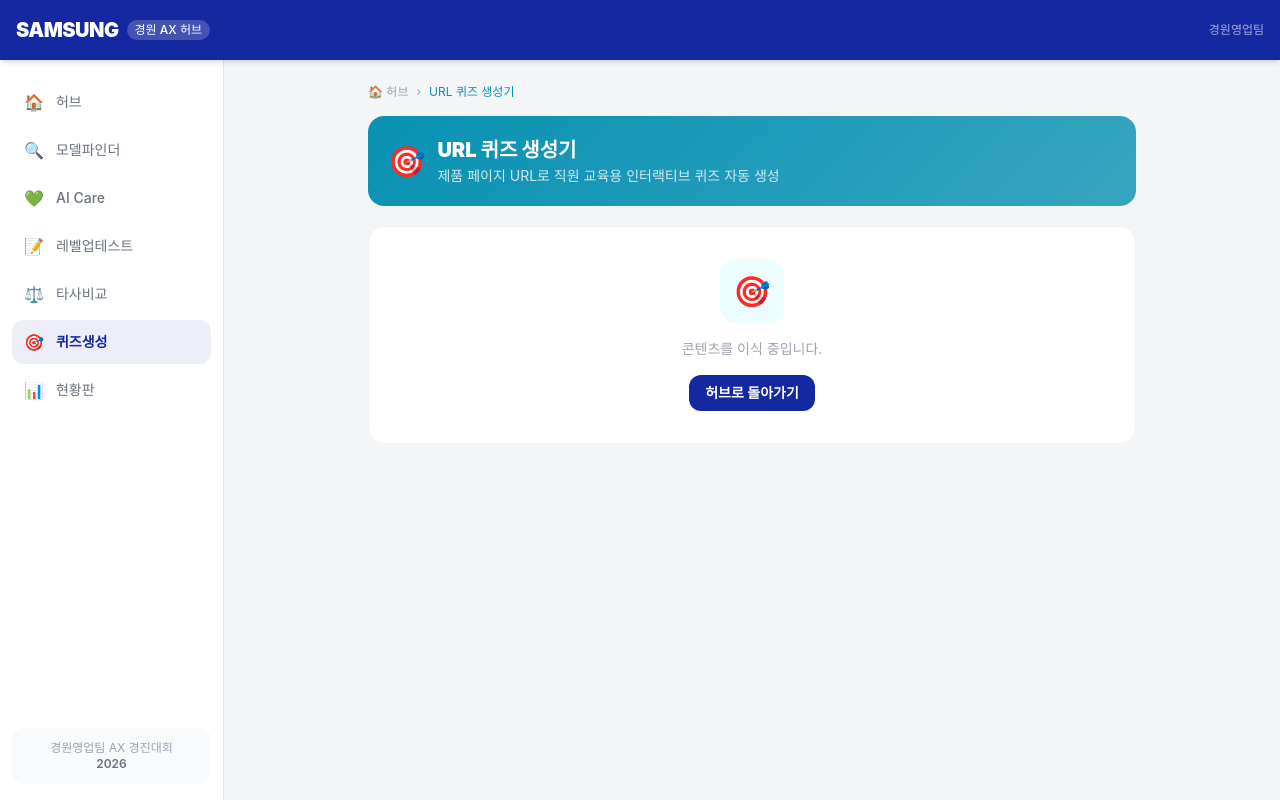
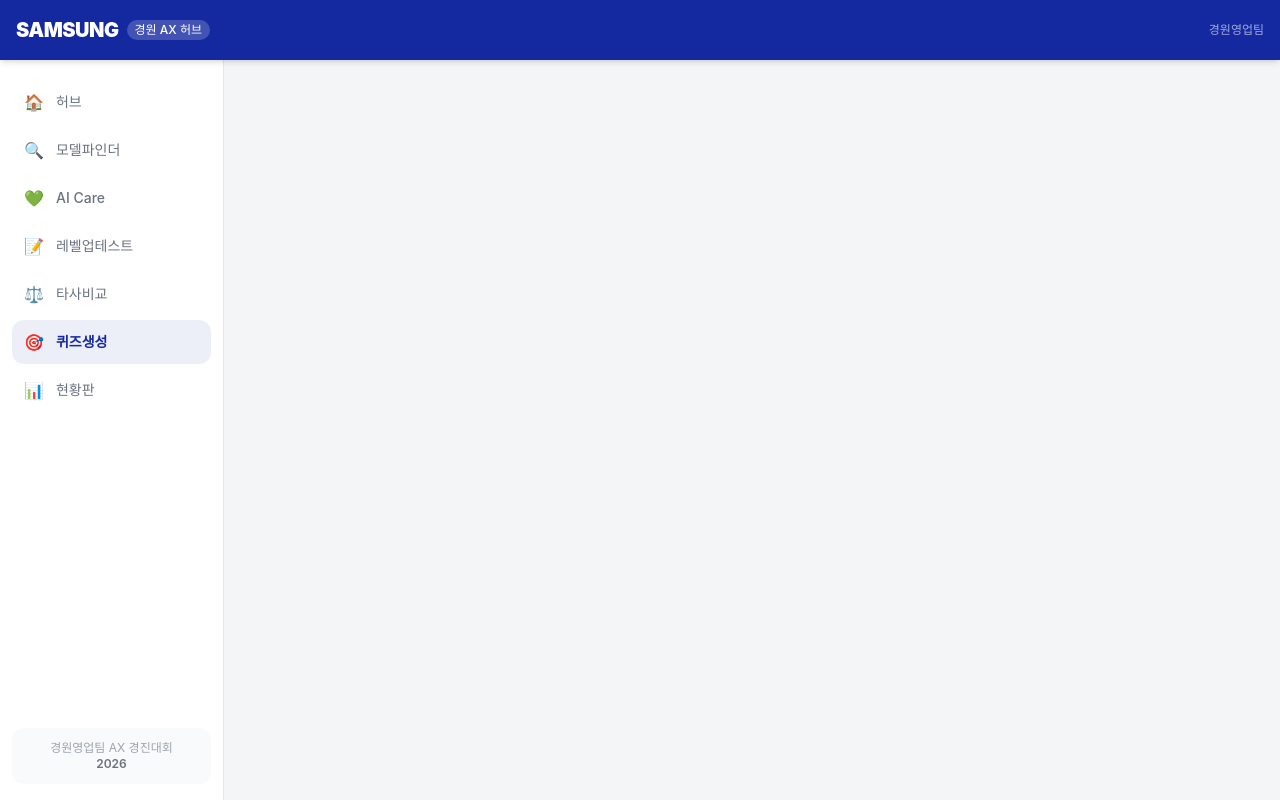
Before and after one commit to rhrjsgks-jarvis/gyeongwon-ax-hub, a Next.js app: page /quiz in a window 1280 px wide. Built offline with nearby package versions, Linux system fonts and the light colour scheme.

Commit message:
feat: quiz page — iframe embed

```diff
--- a/app/quiz/page.tsx
+++ b/app/quiz/page.tsx
@@ -1,12 +1,16 @@
-import ModulePage from '@/components/ModulePage'
-
-export const metadata = { title: 'URL 퀴즈 생성기 · 경원 AX 허브' }
+'use client'
 
 export default function QuizPage() {
   return (
-    <ModulePage
-      icon="🎯" title="URL 퀴즈 생성기" color="#0891B2" bg="#ECFEFF"
-      desc="제품 페이지 URL로 직원 교육용 인터랙티브 퀴즈 자동 생성"
-    />
+    <div
+      className="-m-4 md:-m-6"
+      style={{ height: 'calc(100vh - 60px)', marginBottom: '-6rem' }}
+    >
+      <iframe
+        src="/quiz-app.html"
+        className="w-full h-full border-0"
+        title="URL 퀴즈 생성기"
+      />
+    </div>
   )
 }
```
